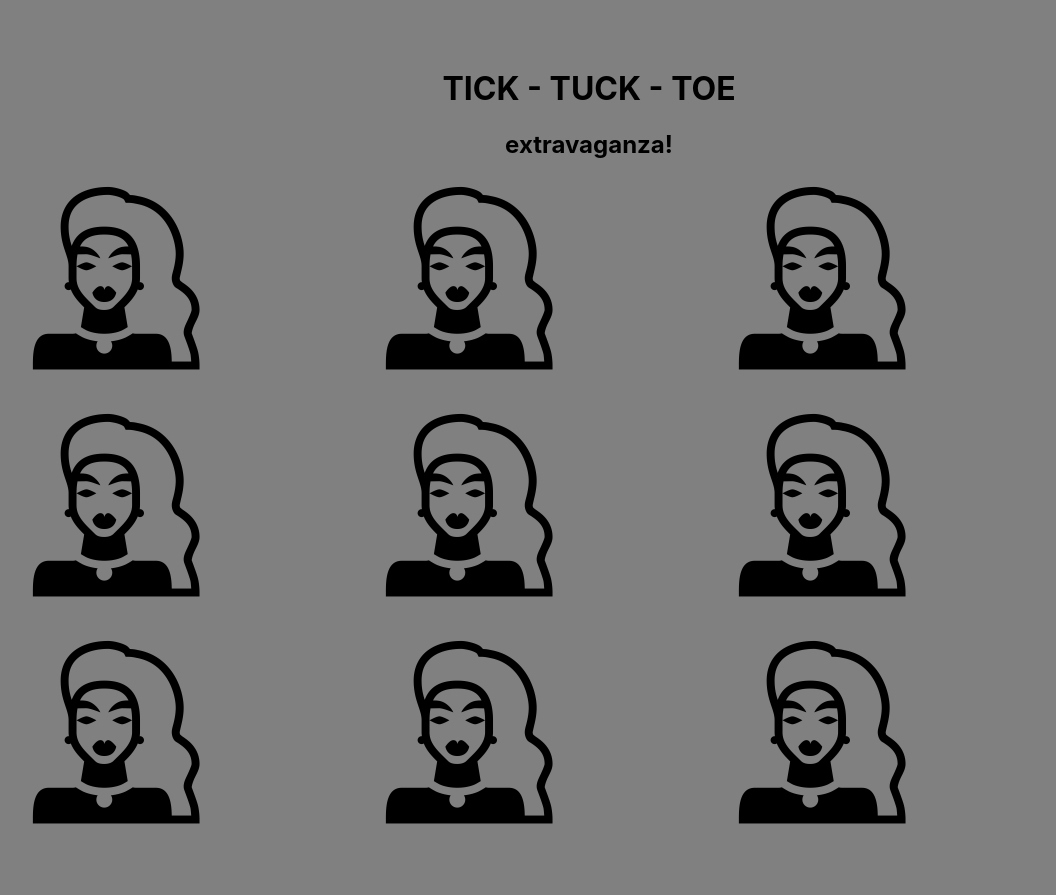
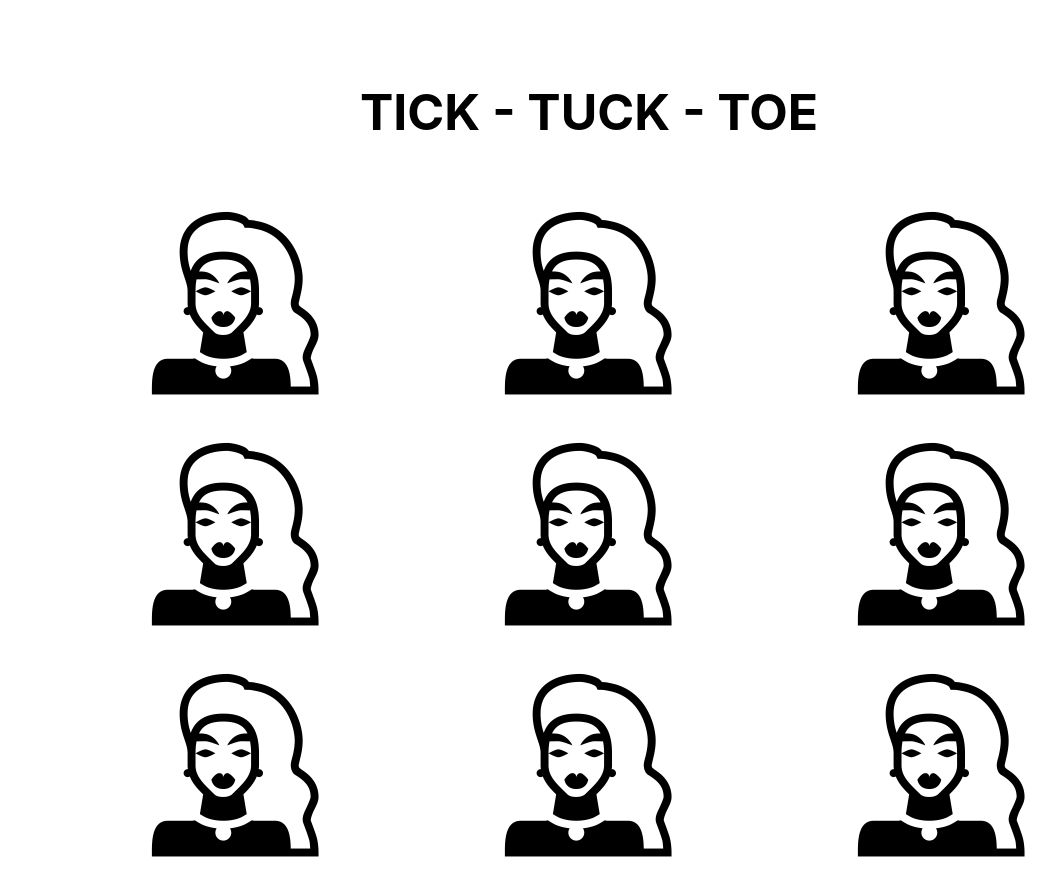
Before and after one commit to Ionajane/tic_tuck_toe, a React (Create React App) app: page / in a window 1280 px wide. Shown: the whole page, without its empty margins (51-1107 px from the left). Before the commit the page ends 867 px from the top, so only its background shows below. Built offline with nearby package versions, Linux system fonts and the light colour scheme.

Commit message:
visage is here

```diff
--- a/src/components/Square.js
+++ b/src/components/Square.js
@@ -8,17 +8,23 @@ const Square = (props) => {
 
   if (props.selection === null) {
     return(
+      <div className= "square">
       <img onClick={handleClick} src={require("../images/RuPaulSilhouette.png")} height="200px;"/>
+      </div>
     )};
 
   if (props.selection === 1) {
     return(
+      <div className= "square">
       <img onClick={handleClick} src={require("../images/RuPaul_vector.gif")} height="200px;"/>
+      </div>
     )}
 
   if (props.selection === 2) {
     return(
-      <img onClick={handleClick} src={require("../images/sissy_spastik_dribbble.png")} height="200px;"/>
+      <div className= "square">
+      <img onClick={handleClick} src={require("../images/michelleVisage.png")} height="200px;"/>
+      </div>
     )}
 }
 
--- a/src/containers/BoardContainer.js
+++ b/src/containers/BoardContainer.js
@@ -51,7 +51,6 @@ class BoardContainer extends Component {
     return(
       <div className="board-container">
         <h1>TICK - TUCK - TOE</h1>
-        <h2>extravaganza!</h2>
         <SquareGrid data={this.state.squares} handleSquareClick={this.handleSquareClick}/>
       </div>
     )
--- a/src/index.css
+++ b/src/index.css
@@ -6,20 +6,19 @@ body {
   font-family: -apple-system, BlinkMacSystemFont, "Segoe UI", "Roboto", "Oxygen",
     "Ubuntu", "Cantarell", "Fira Sans", "Droid Sans", "Helvetica Neue",
     sans-serif;
-    background-color: grey;
 }
 
 h1 {
   text-align: center;
-}
-
-h2 {
-
+  font-size: 50px;
 }
 
 .board-container {
   padding: 40px;
   text-align: center;
+  display: flex;
+  flex-direction: column;
+  justify-content: center;
 }
 
 .square-grid {
@@ -28,4 +27,9 @@ h2 {
   grid-template-rows: 35% 35% 35%;
   grid-gap: 10px;
   margin: 20px;
+  justify-content: center;
 }
+
+.square {
+  align-content: center;
+}
```
Also changed, not shown: src/images/michelleVisage.png (added).
